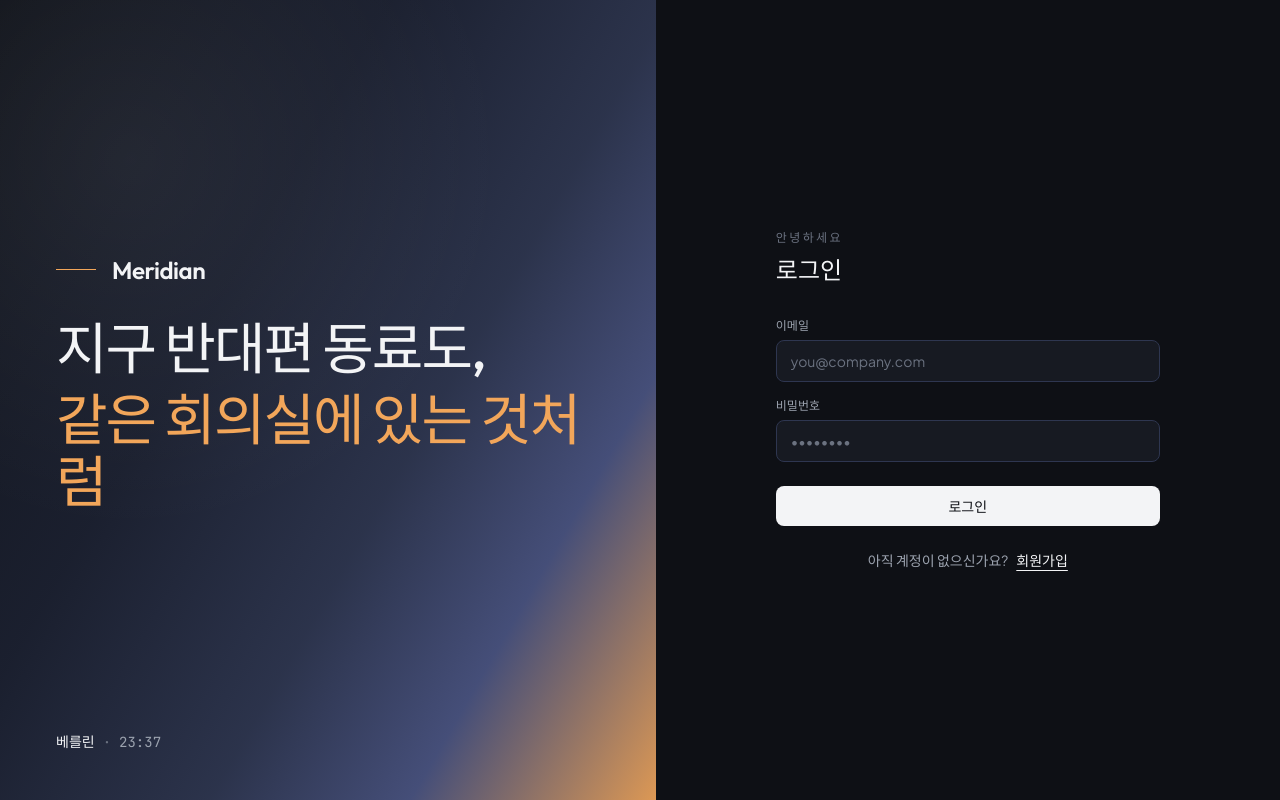
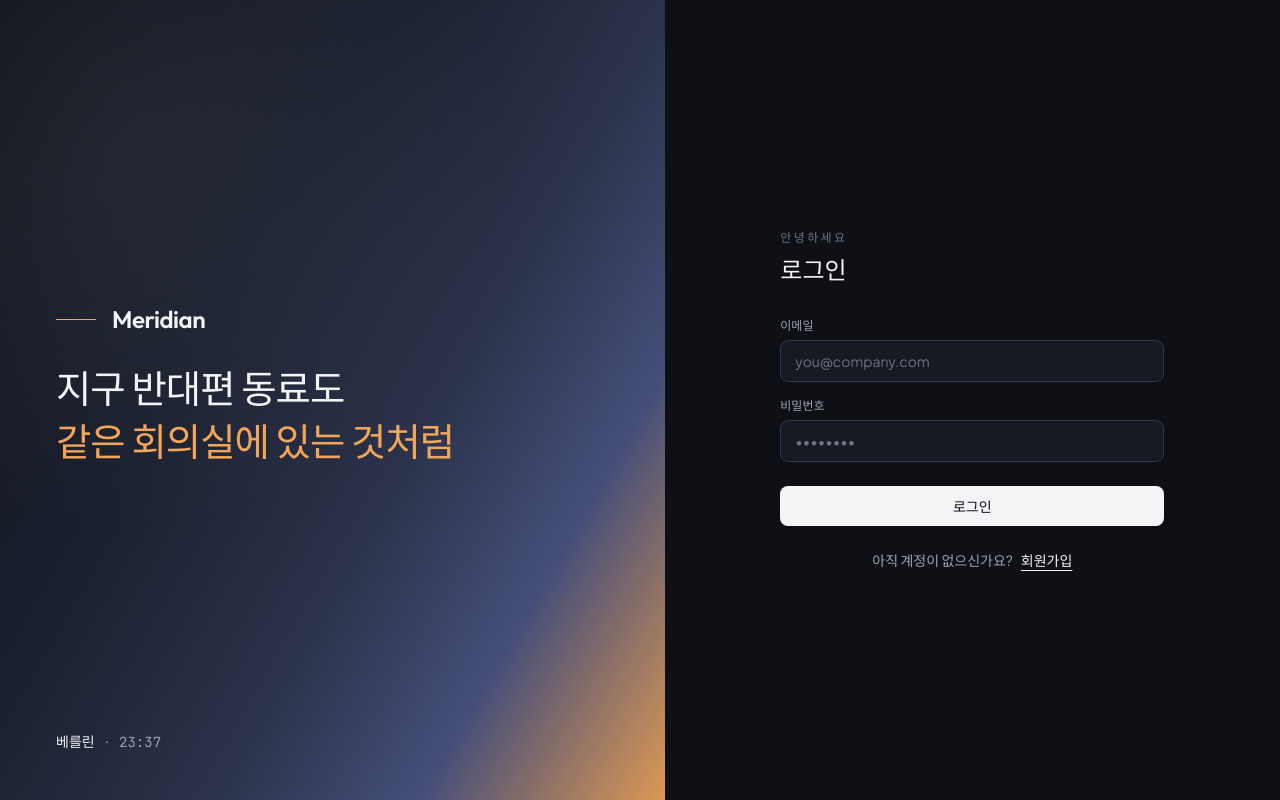
Before and after one commit to apex-hat/frontend, a React (Vite) app: page /proposals in a window 1280 px wide. Built offline with nearby package versions, Linux system fonts and the light colour scheme.

Commit message:
개선: 로그인 히어로 반응형 배치 보완

```diff
--- a/src/features/auth/components/AuthLayout.tsx
+++ b/src/features/auth/components/AuthLayout.tsx
@@ -14,8 +14,8 @@ interface AuthLayoutProps {
  */
 export default function AuthLayout({ children, eyebrow, title }: AuthLayoutProps) {
   return (
-    <div className="min-h-screen grid lg:grid-cols-[1.05fr_1fr]">
-      <div className="relative hidden lg:flex flex-col justify-center overflow-hidden bg-surface px-14 py-12">
+    <div className="min-h-screen grid lg:grid-cols-[minmax(0,1.08fr)_minmax(420px,1fr)]">
+      <div className="relative hidden lg:flex flex-col justify-center overflow-hidden bg-surface px-10 py-10 xl:px-14 xl:py-12">
         <div
           className="pointer-events-none absolute inset-0 opacity-90"
           style={{
@@ -25,20 +25,20 @@ export default function AuthLayout({ children, eyebrow, title }: AuthLayoutProps
         />
         <div className="pointer-events-none absolute inset-0 bg-[radial-gradient(circle_at_20%_20%,rgba(255,255,255,0.06),transparent_45%)]" />
 
-        <div className="relative z-10 max-w-xl -translate-y-4">
-          <div className="mb-8 flex items-center gap-4">
+        <div className="relative z-10 -translate-y-3 xl:-translate-y-4">
+          <div className="mb-7 flex items-center gap-4 xl:mb-8">
             <span className="h-px w-10 bg-day" aria-hidden="true" />
             <p className="font-display text-2xl font-semibold tracking-[-0.02em] text-ink">
               Meridian
             </p>
           </div>
-          <h1 className="font-display text-5xl xl:text-[3.5rem] font-medium leading-[1.12] tracking-[-0.035em] text-ink">
-            <span className="block">지구 반대편 동료도,</span>
-            <span className="mt-2 block text-day">같은 회의실에 있는 것처럼</span>
+          <h1 className="font-display text-[clamp(1.9rem,3vw,2.85rem)] font-medium leading-[1.16] tracking-[-0.025em] text-ink">
+            <span className="block whitespace-nowrap">지구 반대편 동료도</span>
+            <span className="mt-2 block whitespace-nowrap text-day">같은 회의실에 있는 것처럼</span>
           </h1>
         </div>
 
-        <div className="absolute z-10 left-14 bottom-12">
+        <div className="absolute z-10 bottom-10 left-10 xl:bottom-12 xl:left-14">
           <RotatingWorldClock />
         </div>
       </div>
```
